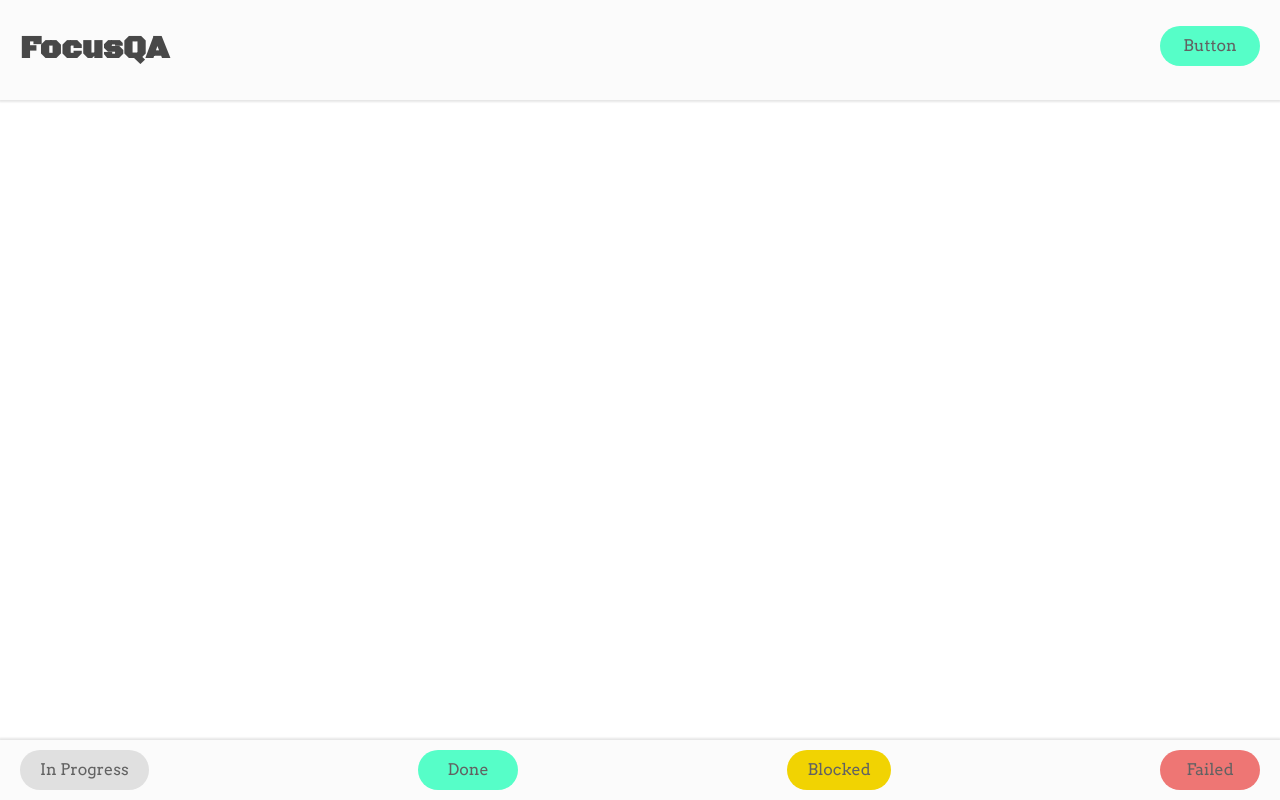
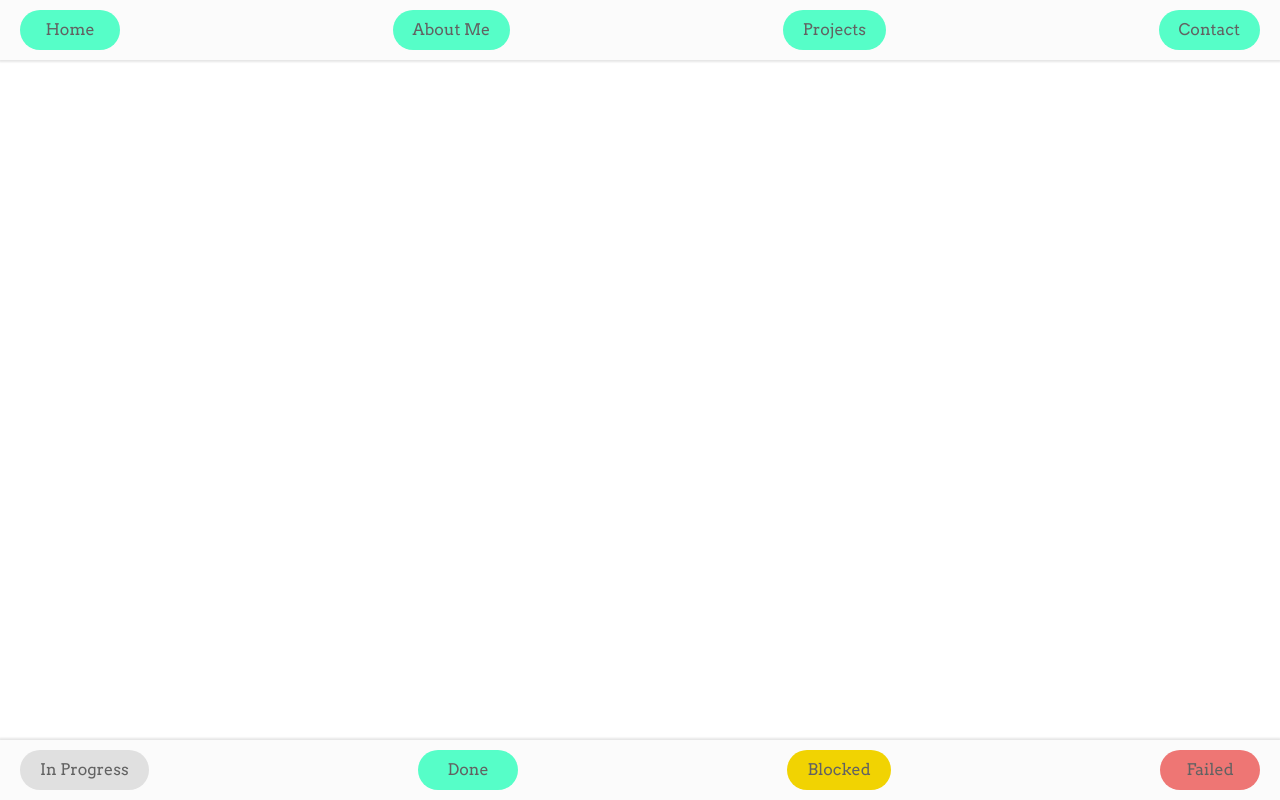
Before and after one commit to cardcj/Portfolio, a React app: page / in a window 1280 px wide. Built offline with nearby package versions, Linux system fonts and the light colour scheme.

Commit message:
Four buttons in header change

```diff
--- a/src/components/Header.tsx
+++ b/src/components/Header.tsx
@@ -7,24 +7,21 @@ const Navbar = styled.nav`
   background-color: ${(props) => props.theme.colors.common.white};
   min-width: 100%;
   display: flex;
+  flex-flow: row no-wrap;
+  align-items: center;
   margin: 0 auto;
   justify-content: space-between;
   padding: ${spacing(2)} ${spacing(4)};
   box-shadow: 0 1px 2px 1px rgba(0, 0, 0, 0.1);
 `;
 
-const AppName = styled.h1`
-  font-family: ${(props) => props.theme.fonts.header};
-  color: ${(props) => props.theme.colors.common.black};
-`;
-
 const Header = (): React.ReactElement => {
   return (
     <Navbar>
-      <AppName>FocusQA</AppName>
-      <ul>
-        <Button variant="primary" text="Button" />
-      </ul>
+      <Button variant="primary" text="Home" />
+      <Button variant="primary" text="About Me" />
+      <Button variant="primary" text="Projects" />
+      <Button variant="primary" text="Contact" />
     </Navbar>
   );
 };
```
Also changed, not shown: 2 other files (tests, documents, lock files or other folders).
